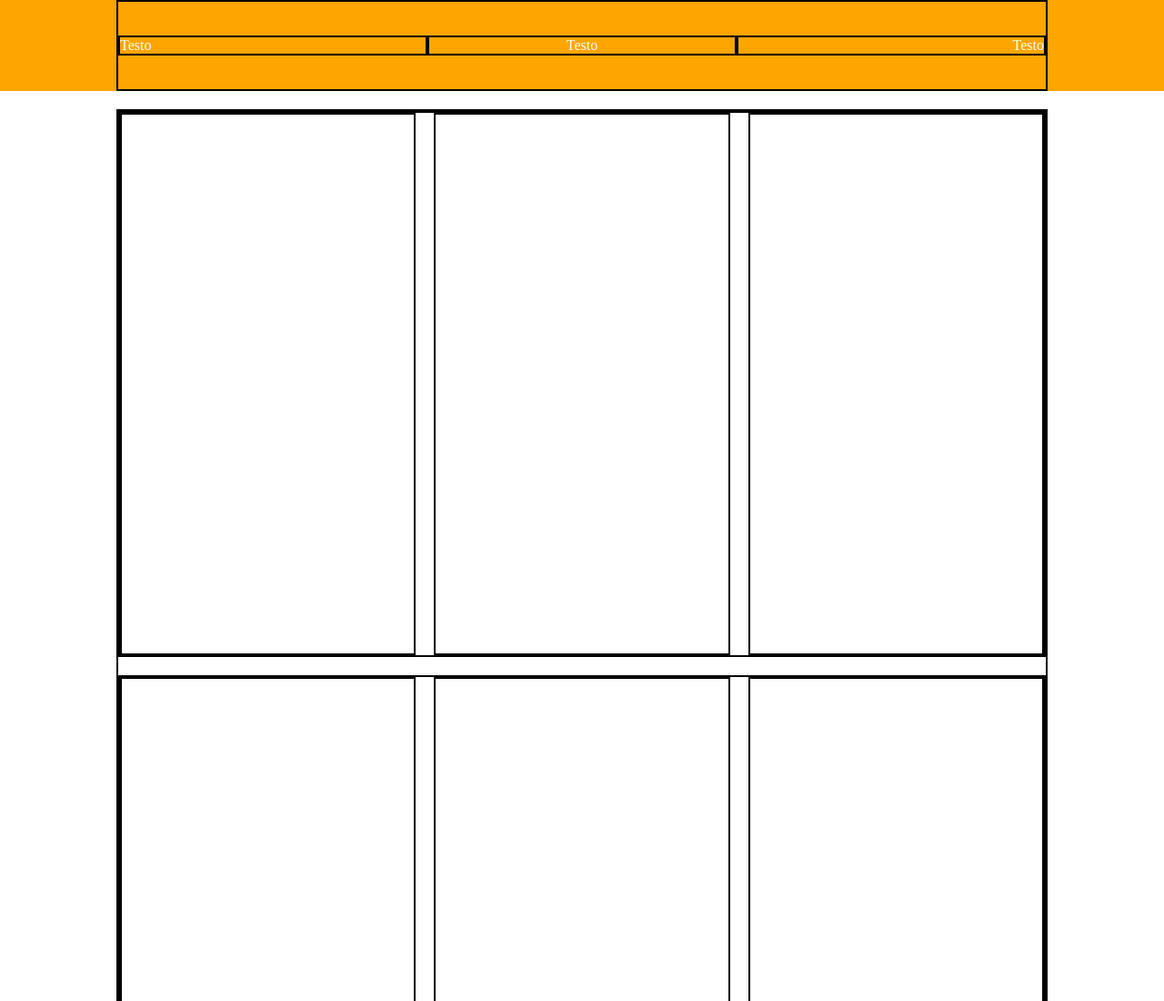
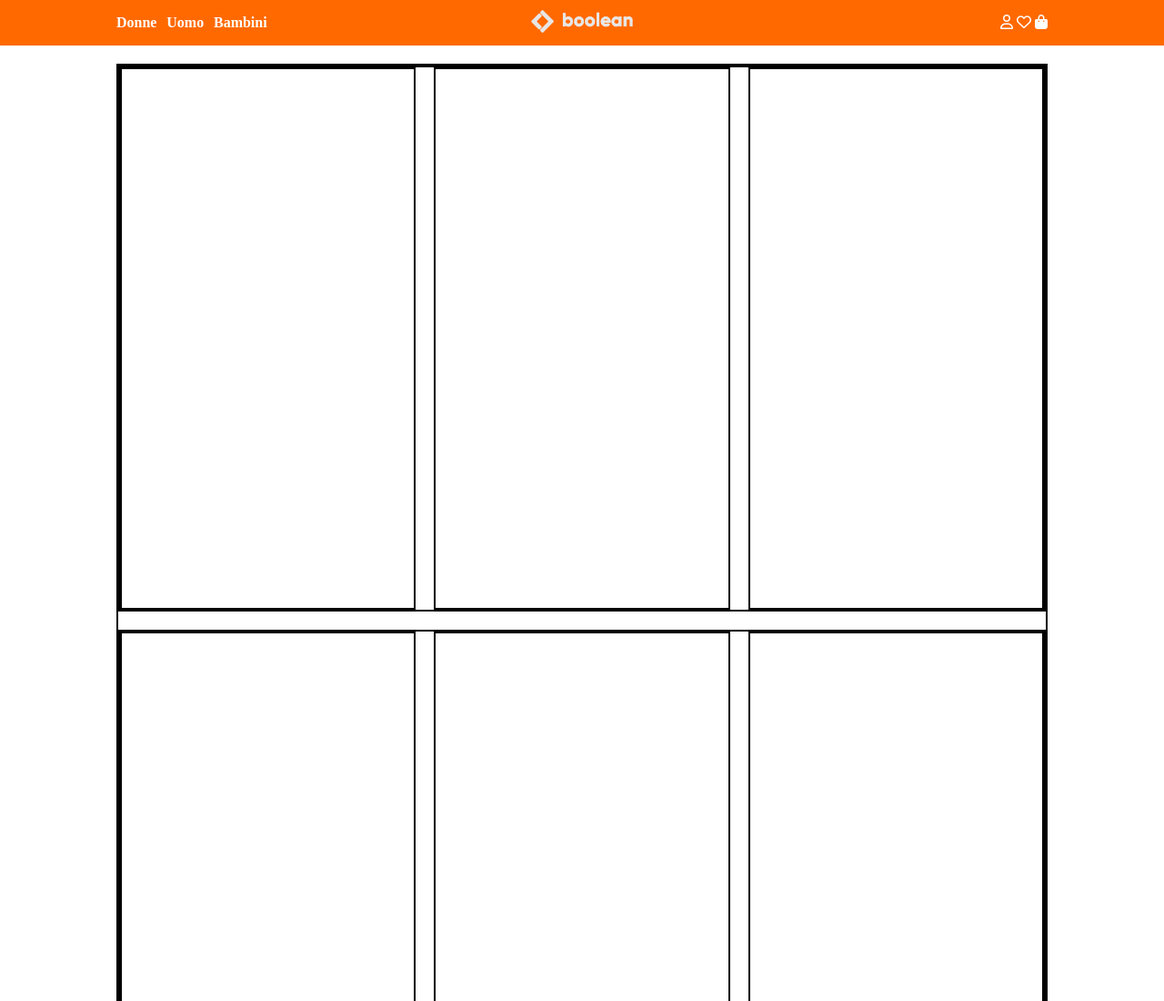
Before and after one commit to DanieleAntonaci/html-css-boolando, a plain HTML site: page index.html in a window 1280 px wide. Shown: the top 1100 px of the page at 91% size. Drawn offline with Linux system fonts and the light colour scheme.

Commit message:
nav bar statica

```diff
--- a/css/style.css
+++ b/css/style.css
@@ -4,16 +4,20 @@
     box-sizing: border-box;
 }
 
+a{
+    text-decoration: none;
+}
+
 
 /* header */
 
 header{
-    background-color: orange;
-    color: white;
+    background-color: #ff6900;
 }
 
 #nav-bar{
     width: 80%;
+    min-height: 50px;
     margin: 0 auto;
 
     display: flex;
@@ -21,25 +25,31 @@ header{
     align-items: center;
 }
 
+#nav-bar div{
+    width: calc(100%/3);
+}
+
+#nav-bar a{
+    color: white;
+    font-weight: 600;
+    padding-right: 2%;
+}
+
 #nav-logo{
     text-align: center;
 }
+#nav-logo>img{
+    max-height: 25px;
+}
 #nav-shop{
     text-align: right;
+
+}
+#nav-shop i{
+    color: white;
 }
 
-/* debug header */
-#nav-bar{
-    border: 2px solid black;
-    min-height: 100px;
 
-}
-
-#nav-bar div{
-    border: 2px solid black;
-    width: calc(100%/3);
-}
-/* /debug */
 
 /* body */
 #container{
--- a/index.html
+++ b/index.html
@@ -4,6 +4,7 @@
     <meta charset="UTF-8">
     <meta http-equiv="X-UA-Compatible" content="IE=edge">
     <meta name="viewport" content="width=device-width, initial-scale=1.0">
+    <link rel="stylesheet" href="https://cdnjs.cloudflare.com/ajax/libs/font-awesome/6.2.0/css/all.min.css">
     <link rel="stylesheet" href="css/style.css">
     <title>Boolando</title>
 </head>
@@ -11,9 +12,21 @@
     <!-- header -->
     <header>
         <nav id="nav-bar">
-            <div id="nav-taglie">Testo</div>
-            <div id="nav-logo">Testo</div>
-            <div id="nav-shop">Testo</div>
+            <div id="nav-taglie">
+                <a href="#">Donne</a>
+                <a href="#">Uomo</a>
+                <a href="#">Bambini</a>
+            </div>
+
+            <div id="nav-logo">
+                <img src="images/img/boolean-logo.png" alt="Logo">
+            </div>
+
+            <div id="nav-shop">
+                <i class="fa-regular fa-user"></i>
+                <i class="fa-regular fa-heart"></i>
+                <i class="fa-solid fa-bag-shopping"></i>
+            </div>
         </nav>
     </header>
 
```
Also changed, not shown: 2 other files.
